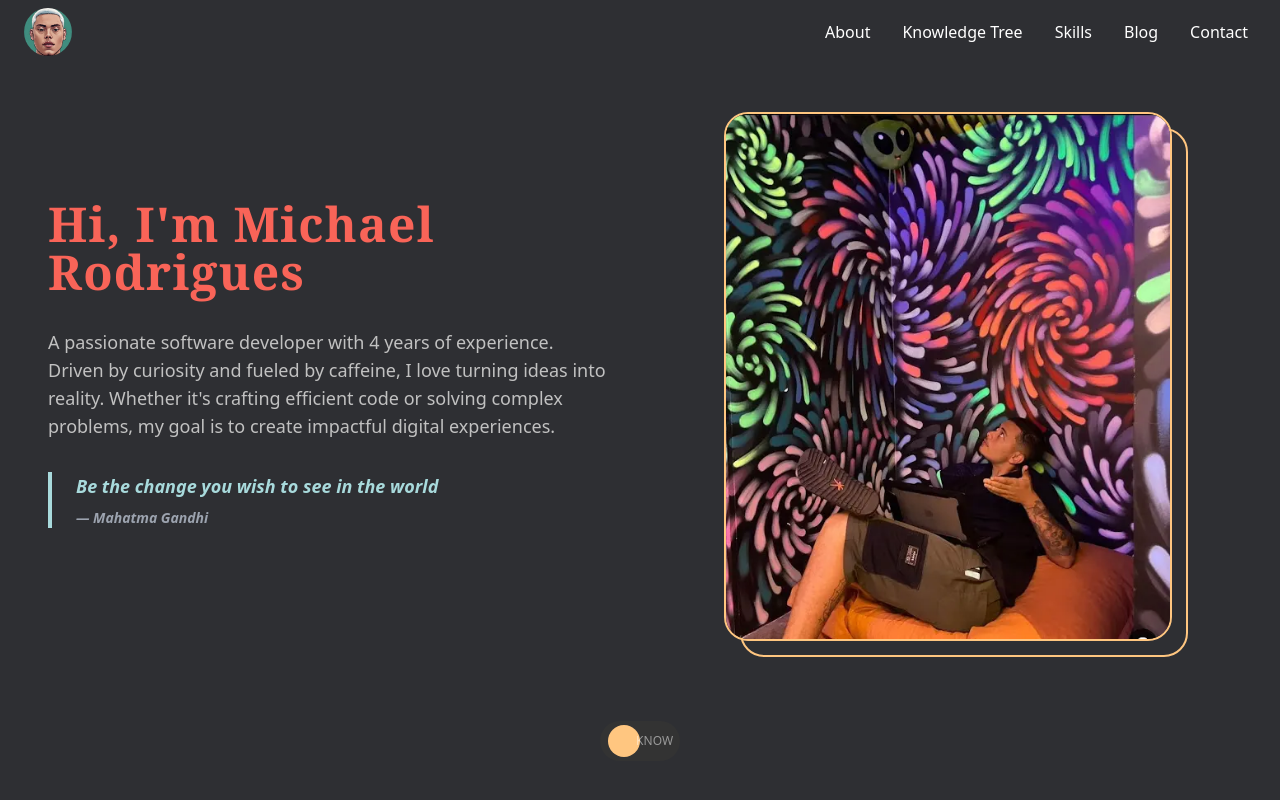
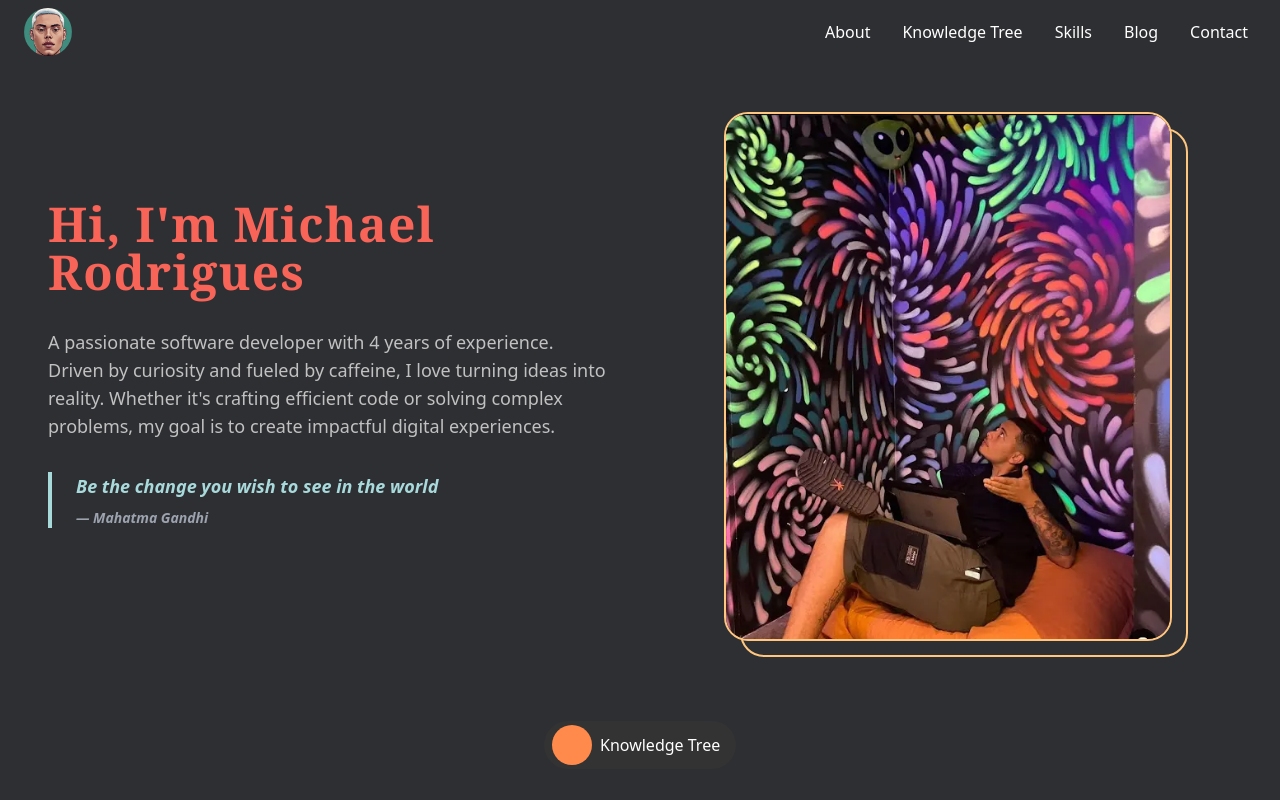
Before and after one commit to michaelrodriguess/michael-dev, a Next.js app: page / in a window 1280 px wide. Shown: the top 800 px of the page. Built offline with nearby package versions, Linux system fonts and the light colour scheme.

Commit message:
chore: fix toggle switch section

```diff
--- a/src/components/ContentSection.tsx
+++ b/src/components/ContentSection.tsx
@@ -16,12 +16,18 @@ const ToggleSwitch: React.FC<ToggleSwitchProps> = ({ isOn, onToggle }) => {
   return (
     <div
       onClick={onToggle}
-      className="relative w-20 h-10 flex items-center bg-[#333] cursor-pointer rounded-full p-1"
+      className={`relative ${
+        isOn ? "w-36" : "w-48"
+      } h-12 flex items-center p-1 cursor-pointer rounded-full transition-all duration-300 ${
+        isOn ? "bg-[#FFC680]" : "bg-[#333]"
+      }`}
+      role="button"
+      aria-pressed={isOn}
     >
       <motion.div
-        className="absolute w-8 h-8 bg-[#FFC680] rounded-full"
+        className="absolute w-10 h-10 bg-[#FF8A4B] rounded-full"
         animate={{
-          x: isOn ? 44 : 4,
+          x: isOn ? 90 : 4,
         }}
         transition={{
           type: "spring",
@@ -29,14 +35,16 @@ const ToggleSwitch: React.FC<ToggleSwitchProps> = ({ isOn, onToggle }) => {
           damping: 30,
         }}
       />
-      <div className="w-full h-full flex items-center justify-between px-2 text-xs font-medium">
-        <span className={`${isOn ? "opacity-50" : "opacity-100"} text-white`}>
-          PRO
+      {!isOn && (
+        <span className="absolute left-14 text-white font-medium opacity-100">
+          Knowledge Tree
         </span>
-        <span className={`${isOn ? "opacity-100" : "opacity-50"} text-white`}>
-          KNOW
+      )}
+      {isOn && (
+        <span className="absolute left-6 text-white font-medium opacity-100">
+          Projects
         </span>
-      </div>
+      )}
     </div>
   );
 };
@@ -70,7 +78,7 @@ export const ContentSections = () => {
             </motion.div>
           ) : (
             <motion.div
-              key="products"
+              key="projects"
               initial={{ opacity: 0, x: -200 }}
               animate={{ opacity: 1, x: 0 }}
               exit={{ opacity: 0, x: 200 }}
```
